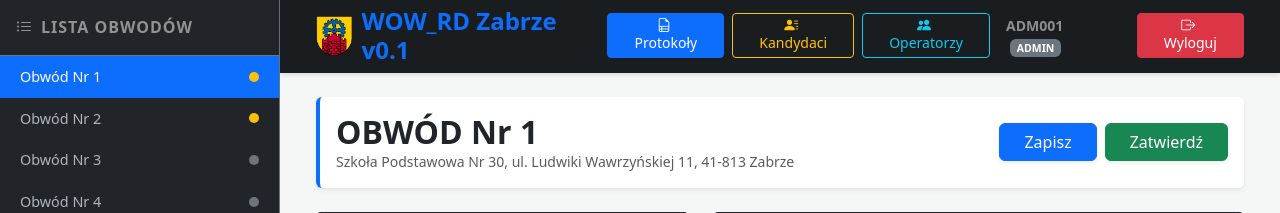
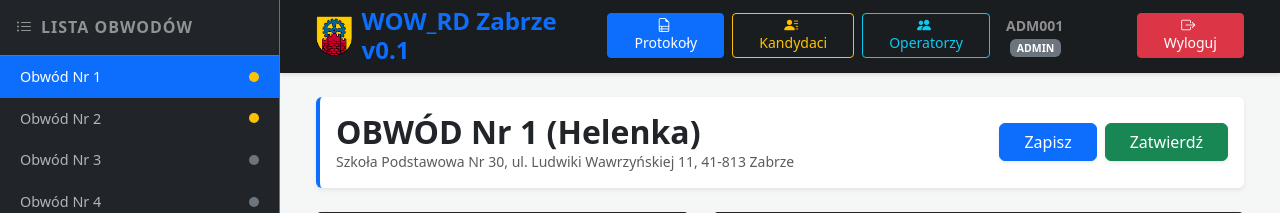
Before and after one commit to WojkoX/WOW_RD, a Flask app: page /dashboard/1 in a window 1280 px wide. Shown: the part 25-238 px from the top of the page. Run offline with Flask 3, Linux system fonts and the light colour scheme; a user stored in the database is signed in; data comes from the database, SQL or seed files in the repository; data that the repository does not hold is empty.

Commit message:
Update dashboard.html

```diff
--- a/templates/dashboard.html
+++ b/templates/dashboard.html
@@ -7,8 +7,9 @@
 <div class="container-fluid">
     <div class="d-flex justify-content-between align-items-center mb-4 bg-white p-3 rounded shadow-sm border-start border-4 border-primary">
         <div>
-            <h2 class="mb-0 fw-bold">OBWÓD Nr {{ obwod.nr_obwod }}</h2>
+            <h2 class="mb-0 fw-bold">OBWÓD Nr {{ obwod.nr_obwod }}  ({{ obwod.dzielnica }})</h2>
             <p class="text-muted mb-0 small">{{ obwod.siedz_obwod }}</p>
+
         </div>
 
         <!-- ===== STATUS / AKCJE ===== -->
```
